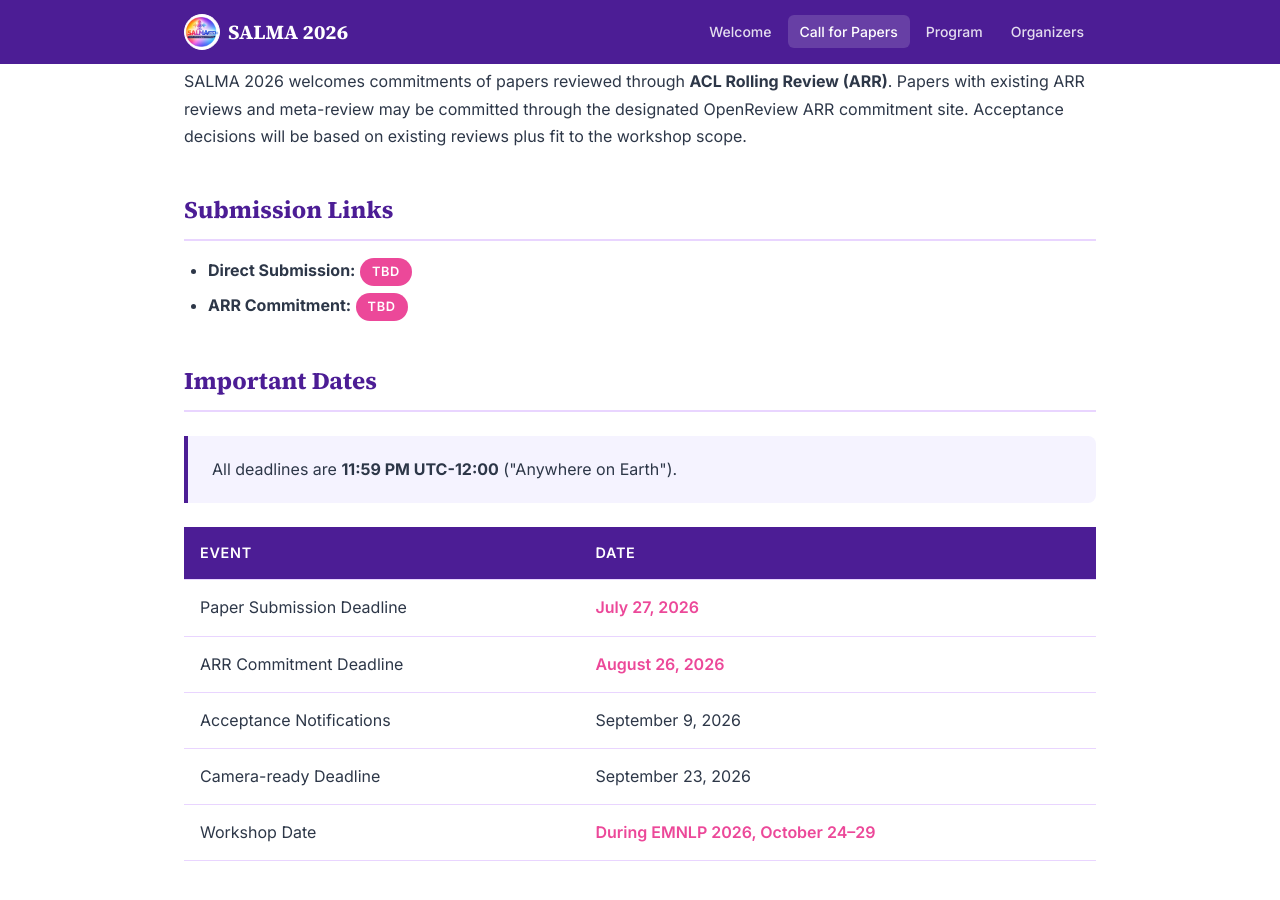
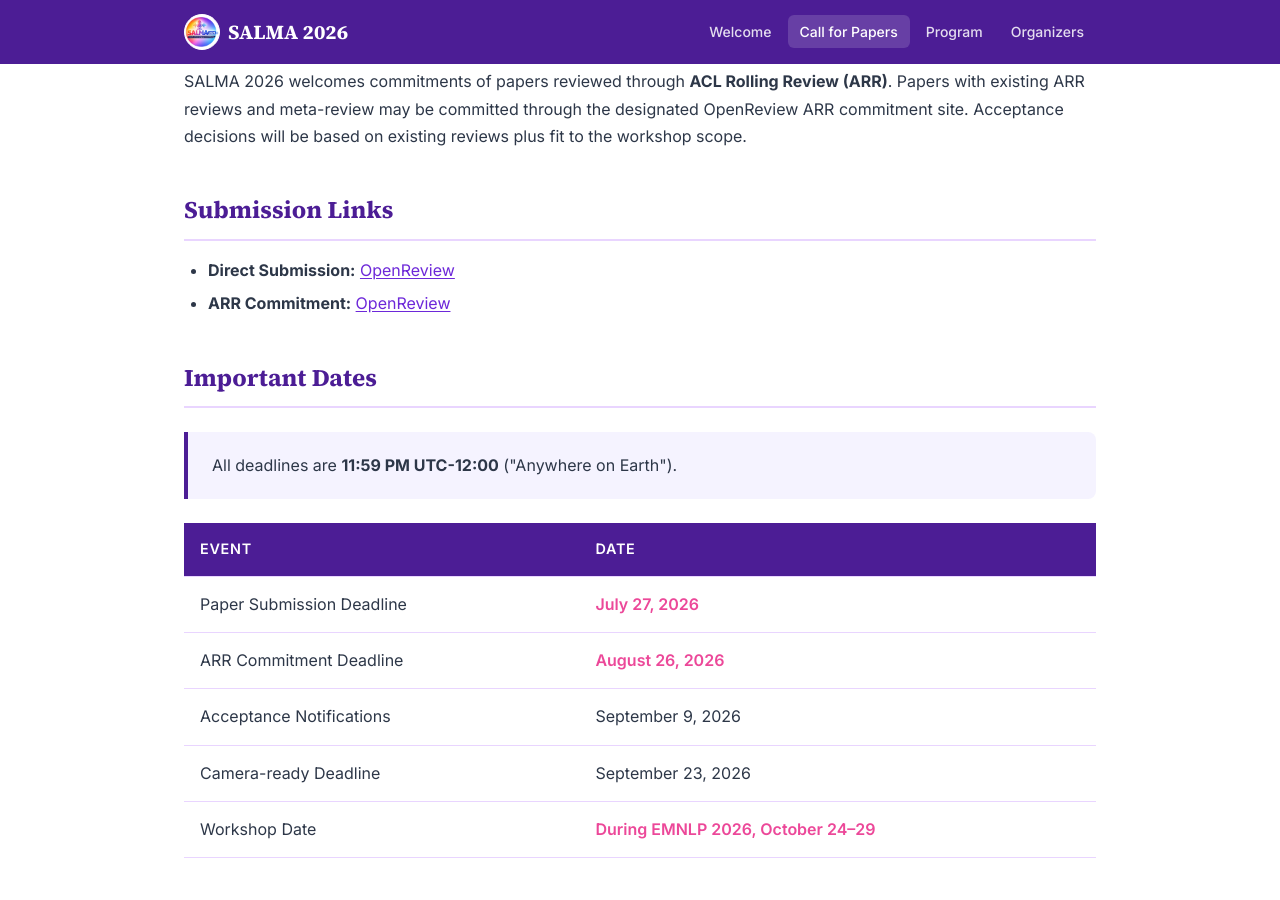
Before and after one commit to salma-workshop/salma-2026, a Jekyll site: the page built from call-for-papers.md, in a window 1280 px wide and 900 px high, scrolled down 2259 px. Built offline with Jekyll 4.4.1, drawn with Linux system fonts in a browser that asks for light colours.

Commit message:
Add OpenReview submission links for direct and ARR commitment

```diff
--- a/call-for-papers.md
+++ b/call-for-papers.md
@@ -70,8 +70,8 @@ SALMA 2026 welcomes commitments of papers reviewed through **ACL Rolling Review
 
 ## Submission Links
 
-- **Direct Submission:** <span class="tbd-badge">TBD</span>
-- **ARR Commitment:** <span class="tbd-badge">TBD</span>
+- **Direct Submission:** [OpenReview](https://openreview.net/group?id=EMNLP/2026/Workshop/SALMA)
+- **ARR Commitment:** [OpenReview](https://openreview.net/group?id=EMNLP/2026/Workshop/SALMA_ARR_Commitment)
 
 ## Important Dates
 
```
